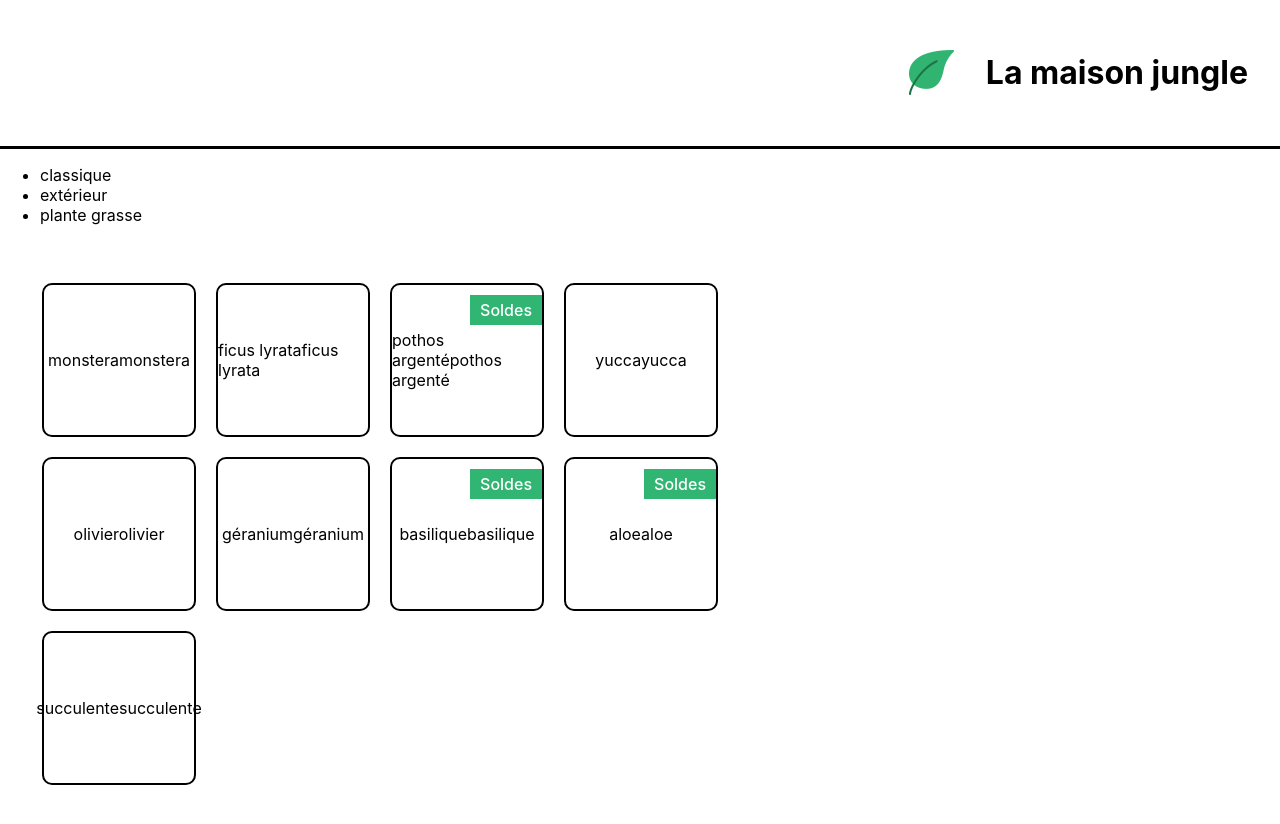
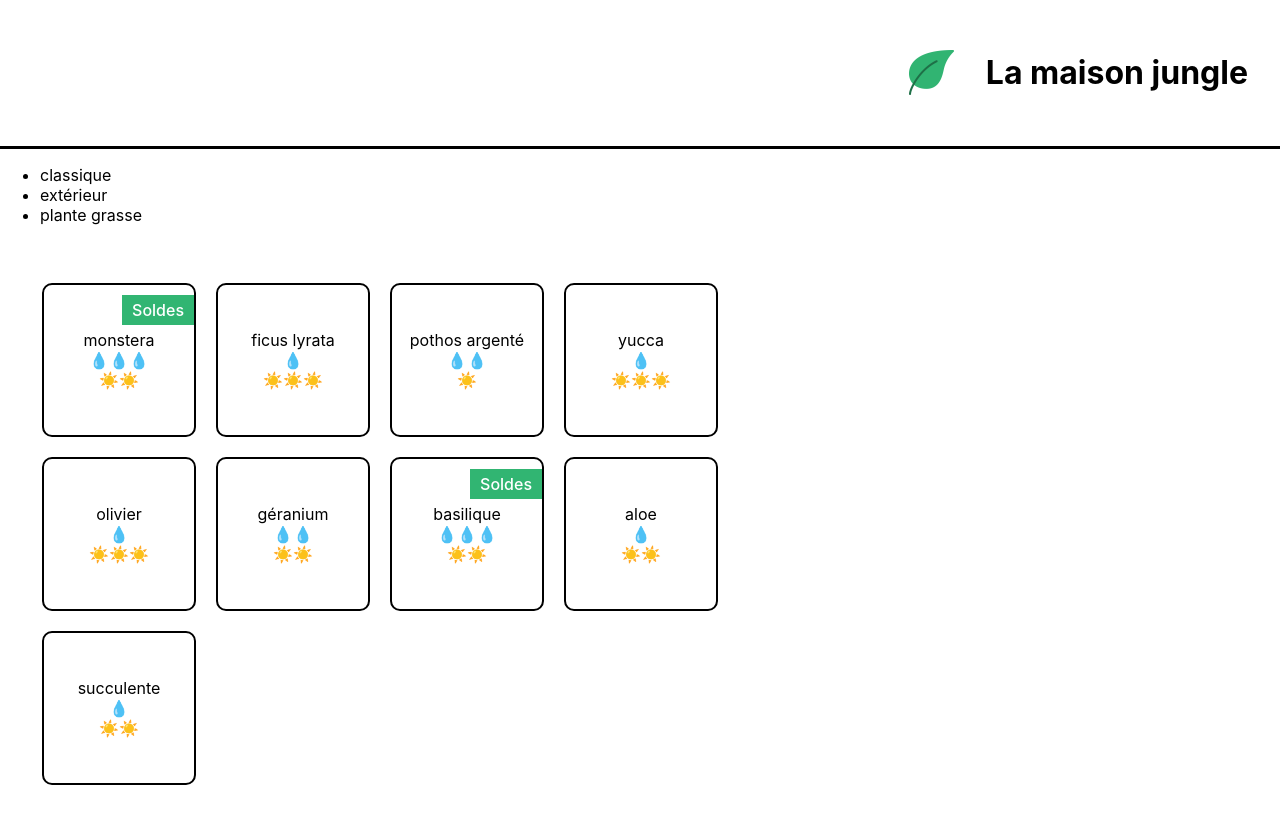
Before and after one commit to Gadln/JunglePage, a React (Create React App) app in the folder la-maison-jungle/: page / in a window 1280 px wide. Shown: the top 824 px of the page. Built offline with nearby package versions, Linux system fonts and the light colour scheme.

Commit message:
Add CareScale for light and water

```diff
--- a/la-maison-jungle/src/components/App.js
+++ b/la-maison-jungle/src/components/App.js
@@ -2,11 +2,16 @@
 import '../styles/App.css';
 import Banner from './Banner';
 import ShoppingList from './ShoppingList';
+import logo from '../assets/logo.png'
 
 function App() {
   return (<React.Fragment>
-   <Banner />
-   <ShoppingList />
+   <Banner>
+				<img src={logo} alt='La maison jungle' className='lmj-logo' />
+				<h1 className='lmj-title'>La maison jungle</h1>
+			</Banner>
+			{/* <Cart /> */}
+			<ShoppingList />
    </React.Fragment>
   );
 }
--- a/la-maison-jungle/src/components/Banner.js
+++ b/la-maison-jungle/src/components/Banner.js
@@ -1,16 +1,7 @@
 import '../styles/Banner.css'
-import logo from '../assets/logo.png'
 
-function Banner() {
-  const title = 'La maison jungle'
-  return (
-  <div className ='lmj-banner'>
-    <img src = { logo } alt = 'La maison Jungle' className = 'lmj-logo' />
-    <h1 className='lmj-title'>
-      {title }
-    </h1>
-    </div>
-    )
+function Banner({ children }) {
+	return <div className='lmj-banner'>{children}</div>
 }
 
 export default Banner
--- /dev/null
+++ b/la-maison-jungle/src/components/CareScale.js
@@ -0,0 +1,21 @@
+/*<CareScale careType='water' scaleValue={plant.water} />
+<CareScale careType='light' scaleValue={plant.light} />*/
+
+
+// On évite de multiplier les déclarations qui sans cette syntaxe auraient été :
+// const scaleValue = props.scaleValue et
+// const careType = props.careType
+
+function CareScale({ scaleValue, careType }) {
+  const scaleType = careType === 'light' ? '☀️' : '💧'
+  const range=[1, 2, 3]
+
+  return (
+    <div>
+      {range.map((rangeElem)=>
+        scaleValue >= rangeElem ? <span key={rangeElem.toString()}>{scaleType}</span> : null
+        )}
+    </div>
+)}
+
+export default CareScale
--- a/la-maison-jungle/src/components/ShoppingList.js
+++ b/la-maison-jungle/src/components/ShoppingList.js
@@ -1,5 +1,7 @@
 import { plantList } from '../datas/plantList'
+import CareScale from './CareScale'
 import '../styles/ShoppingList.css'
+import '../styles/Plantitem.css'
 
 function ShoppingList() {
 	const categories = plantList.reduce(
@@ -17,9 +19,11 @@
 			</ul>
 			<ul className='lmj-plant-list'>
 				{plantList.map((plant) => (
-					<li key={plant.id} className='lmj-plant-item'>{plant.name}
-          {plant.name}
-          {plant.isSpecialOffer && <div className='lmj-sales'>Soldes</div>}
+					<li key={plant.id} className='lmj-plant-item'>
+            {plant.isBestSale && <div className='lmj-sales'>Soldes</div>}
+            {plant.name}
+            <CareScale careType='water' scaleValue={plant.water} />
+						<CareScale careType='light' scaleValue={plant.light} />
           </li>
 				))}
 			</ul>
--- a/la-maison-jungle/src/datas/plantList.js
+++ b/la-maison-jungle/src/datas/plantList.js
@@ -2,50 +2,66 @@
 	{
 		name: 'monstera',
 		category: 'classique',
-		id: '1ed'
+		id: '1ed',
+		isBestSale: true,
+		light: 2,
+		water: 3
 	},
 	{
 		name: 'ficus lyrata',
 		category: 'classique',
-		id: '2ab'
+		id: '2ab',
+		light: 3,
+		water: 1
 	},
 	{
 		name: 'pothos argenté',
 		category: 'classique',
 		id: '3sd',
-		isSpecialOffer: true
+		light: 1,
+		water: 2
 	},
 	{
 		name: 'yucca',
 		category: 'classique',
-		id: '4kk'
+		id: '4kk',
+		light: 3,
+		water: 1
 	},
 	{
 		name: 'olivier',
 		category: 'extérieur',
 		id: '5pl',
-		isAvailable: false
+		light: 3,
+		water: 1
 	},
 	{
 		name: 'géranium',
 		category: 'extérieur',
-		id: '6uo'
+		id: '6uo',
+		light: 2,
+		water: 2
 	},
 	{
 		name: 'basilique',
 		category: 'extérieur',
 		id: '7ie',
-		isSpecialOffer: true
+		isBestSale: true,
+		light: 2,
+		water: 3
 	},
 	{
 		name: 'aloe',
 		category: 'plante grasse',
 		id: '8fp',
-		isSpecialOffer: true
+		light: 2,
+		water: 1
 	},
 	{
 		name: 'succulente',
 		category: 'plante grasse',
-		id: '9vn'
+		id: '9vn',
+		light: 2,
+		water: 1
 	}
 ]
--- /dev/null
+++ b/la-maison-jungle/src/styles/Plantitem.css
@@ -0,0 +1,22 @@
+.lmj-plant-item {
+	border: solid 2px black;
+	border-radius: 10px;
+	height: 150px;
+	width: 150px;
+	margin: 10px;
+	display: flex;
+	align-items: center;
+	justify-content: center;
+	flex-direction: column;
+	position: relative;
+}
+
+.lmj-sales {
+	position: absolute;
+	right: 0px;
+	top: 10px;
+	font-weight: 500;
+	color: white;
+	padding: 5px 10px;
+	background-color: #31b572;
+}
--- a/la-maison-jungle/src/styles/ShoppingList.css
+++ b/la-maison-jungle/src/styles/ShoppingList.css
@@ -5,26 +5,3 @@
 	flex-wrap: wrap;
 	max-width: 800px;
 }
-
-.lmj-plant-item {
-	border: solid 2px black;
-	border-radius: 10px;
-	height: 150px;
-	width: 150px;
-	margin: 10px;
-	display: flex;
-	align-items: center;
-	justify-content: center;
-	flex-direction: column;
-	position: relative;
-}
-
-.lmj-sales {
-	position: absolute;
-	right: 0px;
-	top: 10px;
-	font-weight: 500;
-	color: white;
-	padding: 5px 10px;
-	background-color: #31b572;
-}
```
Also changed, not shown: la-maison-jungle/src/assets/monstera.jpg (added).
